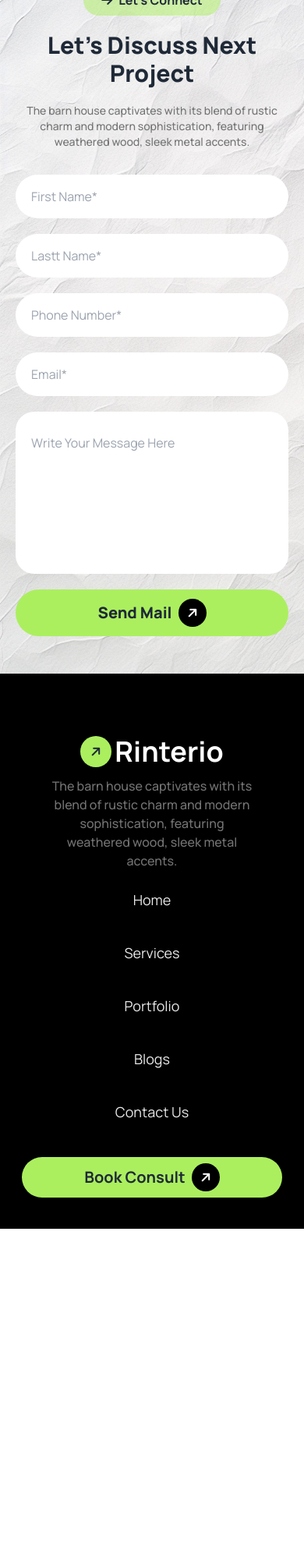
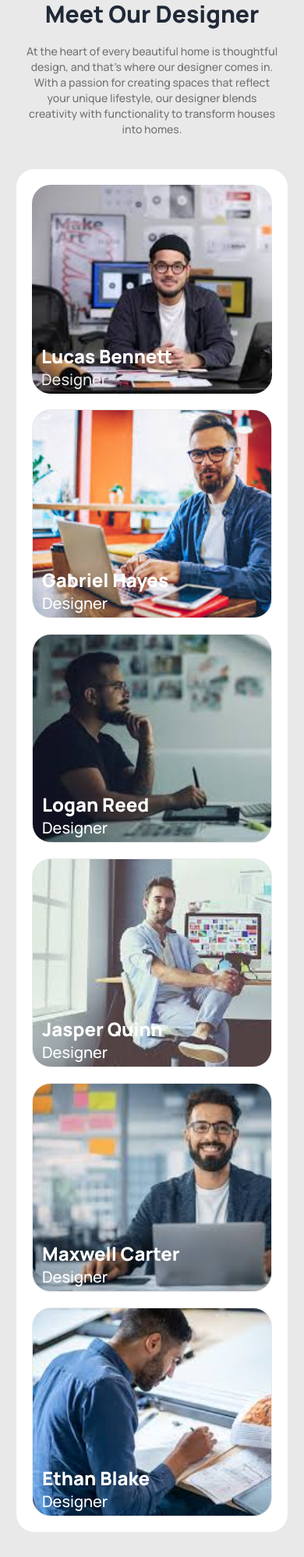
Before and after one commit to abusaleh569857/B-10-Assignment-03, a plain HTML site: page index.html in a window 390 px wide. Shown: the part 4931-6928 px from the top of the page at 78% size. Before the commit the page ends 6507 px from the top, so only its background shows below. Drawn offline with nearby package versions, Linux system fonts and the light colour scheme.

Commit message:
Design Unique Section & Responsive Done Using TailwindCSS

```diff
--- a/index.html
+++ b/index.html
@@ -251,7 +251,7 @@
             </div>
           </div>
           <!-- Liveable Image -->
-          <div class="w-full md:w-4/5 h-[480px]">
+          <div class="w-full md:w-4/5 h-[400px] md:h-[480px]">
             <img
               src="./images/Rectangle.png"
               alt="Home Image"
@@ -442,6 +442,70 @@
           </div>
         </div>
       </section>
+      <!-- Meet Our Designer -->
+      <section class="md:container md:mx-auto bg-color-07 py-10">
+        <div class="flex flex-col space-y-5 justify-center items-center mt-10">
+          <div
+            class="flex justify-center items-center bg-color-06 w-60 rounded-full p-2 space-x-2"
+          >
+            <i
+              class="fa-solid fa-arrow-right rounded-full flex justify-center items-center"
+            ></i>
+            <button class="text-base font-black">Explore Our Designer</button>
+          </div>
+          <h1 class="text-3xl md:text-5xl font-black text-center">
+            Meet Our Designer
+          </h1>
+          <p
+            class="text-sm md:text-lg font-medium text-color-03 w-5/6 md:w-3/5 text-center"
+          >
+            At the heart of every beautiful home is thoughtful design, and
+            that’s where our designer comes in. With a passion for creating
+            spaces that reflect your unique lifestyle, our designer blends
+            creativity with functionality to transform houses into homes.
+          </p>
+        </div>
+        <div
+          class="grid grid-cols-1 md:grid-cols-3 gap-5 border border-color-04 rounded-3xl m-5 md:m-20 p-5 bg-white mt-10"
+        >
+          <div
+            class="h-[268px] bg-[url('./images/designer1.jpeg')] bg-cover rounded-3xl flex flex-col justify-end items-start text-white pl-3 pb-1"
+          >
+            <h1 class="text-2xl font-extrabold">Lucas Bennett</h1>
+            <h3 class="text-xl font-medium text-color-04">Designer</h3>
+          </div>
+          <div
+            class="h-[268px] bg-[url('./images/designer2.jpeg')] bg-cover border border-color-04 rounded-3xl flex flex-col justify-end items-start text-white pl-3 pb-1"
+          >
+            <h1 class="text-2xl font-extrabold">Gabriel Hayes</h1>
+            <h3 class="text-xl font-medium">Designer</h3>
+          </div>
+          <div
+            class="h-[268px] bg-[url('./images/designer3.jpeg')] bg-cover border border-color-04 rounded-3xl flex flex-col justify-end items-start text-white pl-3 pb-1"
+          >
+            <h1 class="text-2xl font-extrabold">Logan Reed</h1>
+            <h3 class="text-xl font-medium">Designer</h3>
+          </div>
+          <div
+            class="h-[268px] bg-[url('./images/designer4.jpeg')] bg-cover border border-color-04 rounded-3xl flex flex-col justify-end items-start text-white pl-3 pb-1"
+          >
+            <h1 class="text-2xl font-extrabold">Jasper Quinn</h1>
+            <h3 class="text-xl font-medium">Designer</h3>
+          </div>
+          <div
+            class="h-[268px] bg-[url('./images/designer5.jpeg')] bg-cover border border-color-04 rounded-3xl flex flex-col justify-end items-start text-white pl-3 pb-1"
+          >
+            <h1 class="text-2xl font-extrabold">Maxwell Carter</h1>
+            <h3 class="text-xl font-medium">Designer</h3>
+          </div>
+          <div
+            class="h-[268px] bg-[url('./images/designer6.jpeg')] bg-cover border border-color-04 rounded-3xl flex flex-col justify-end items-start text-white pl-3 pb-1"
+          >
+            <h1 class="text-2xl font-extrabold">Ethan Blake</h1>
+            <h3 class="text-xl font-medium">Designer</h3>
+          </div>
+        </div>
+      </section>
       <!-- Let's Discuss Next Projext -->
       <section
         class="md:container md:mx-auto bg-[url('./images/bg.jpg')] bg-cover"
@@ -479,7 +543,7 @@
             type="text"
             name=""
             id=""
-            placeholder="Lastt Name*"
+            placeholder="Last Name*"
             class="bg-white rounded-full h-14 pl-5 flex items-center"
           />
           <input
```
Also changed, not shown: images/designer1.jpeg (added), images/designer2.jpeg (added), images/designer3.jpeg (added), images/designer4.jpeg (added), images/designer5.jpeg (added), images/designer6.jpeg (added).
